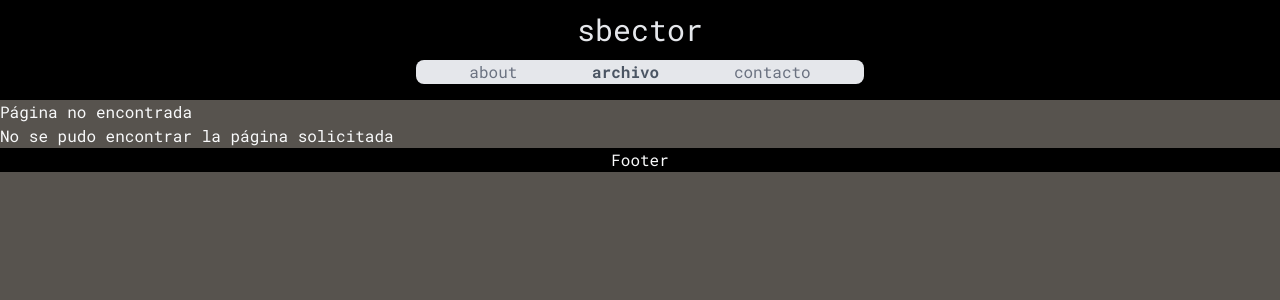
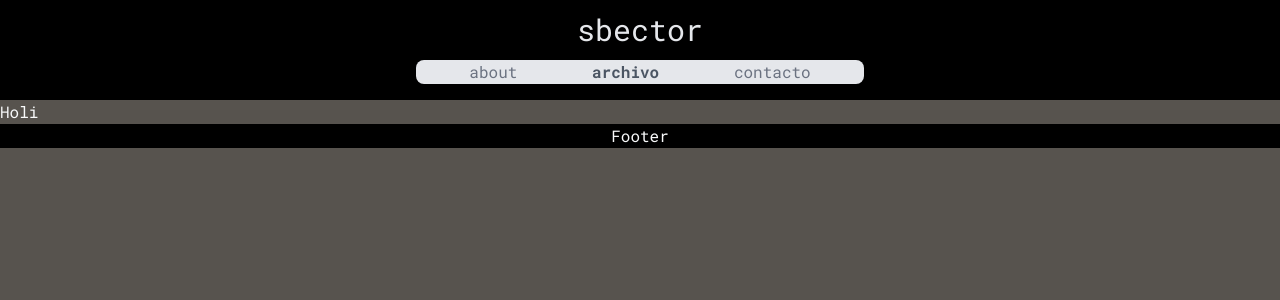
Before and after one commit to Sbector/artista, a Next.js app: page /archivo/obra/1 in a window 1280 px wide. Before the commit this address had no page. Shown: the top 300 px of the page. Built offline with nearby package versions, Linux system fonts and the light colour scheme.

Commit message:
test static dynamic routes

```diff
--- /dev/null
+++ b/src/app/archivo/obra/[slug]/page.tsx
@@ -0,0 +1,11 @@
+export const generateStaticParams = async () => {
+    return[{slug: "paricutin"}]
+}
+
+export default function ObraPage(props: any) {
+    return(
+        <>
+        Holi
+        </>
+    )
+}
```
Also changed, not shown: src/app/_components/GetPageMetadata.jsx (added).
